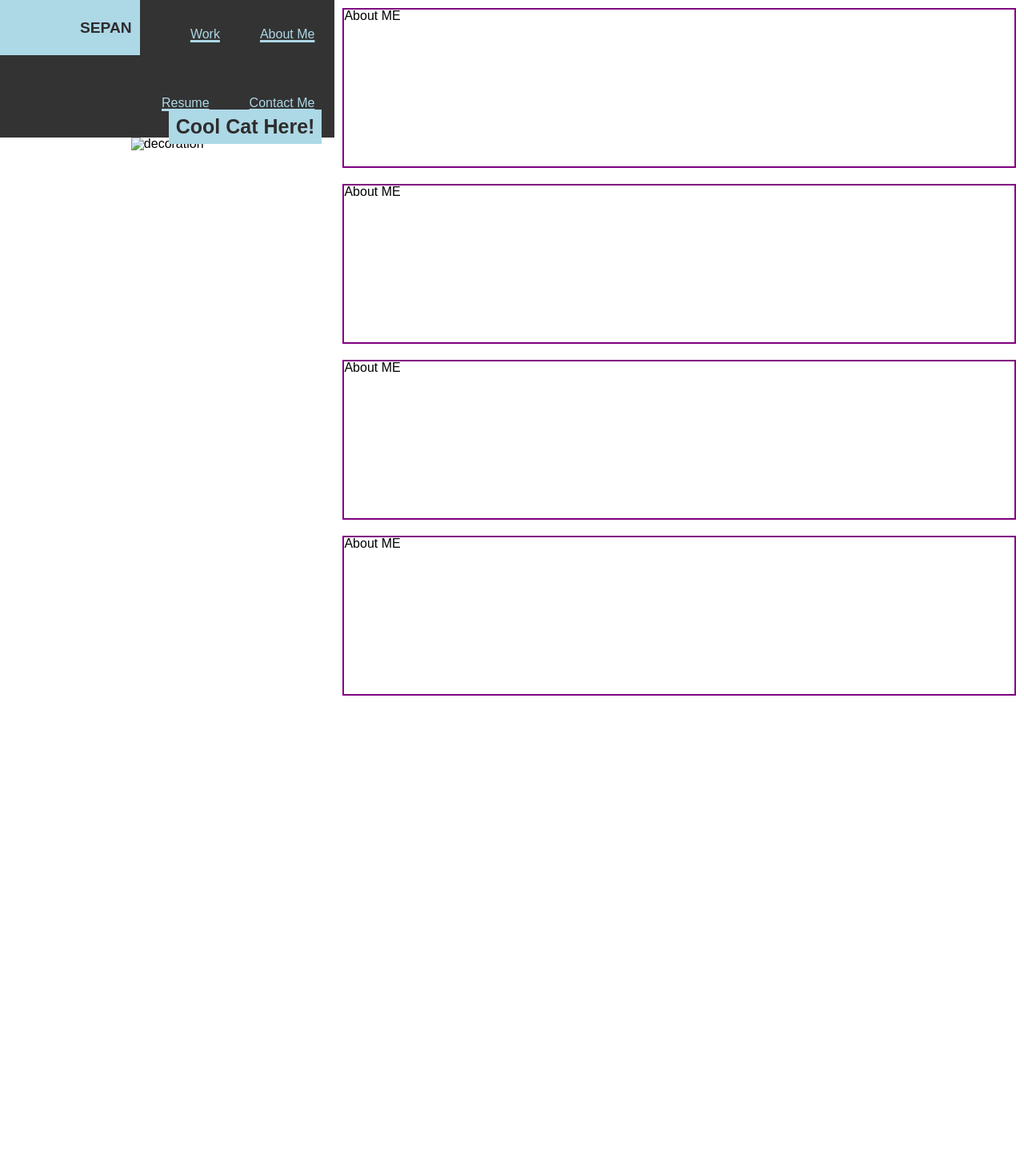
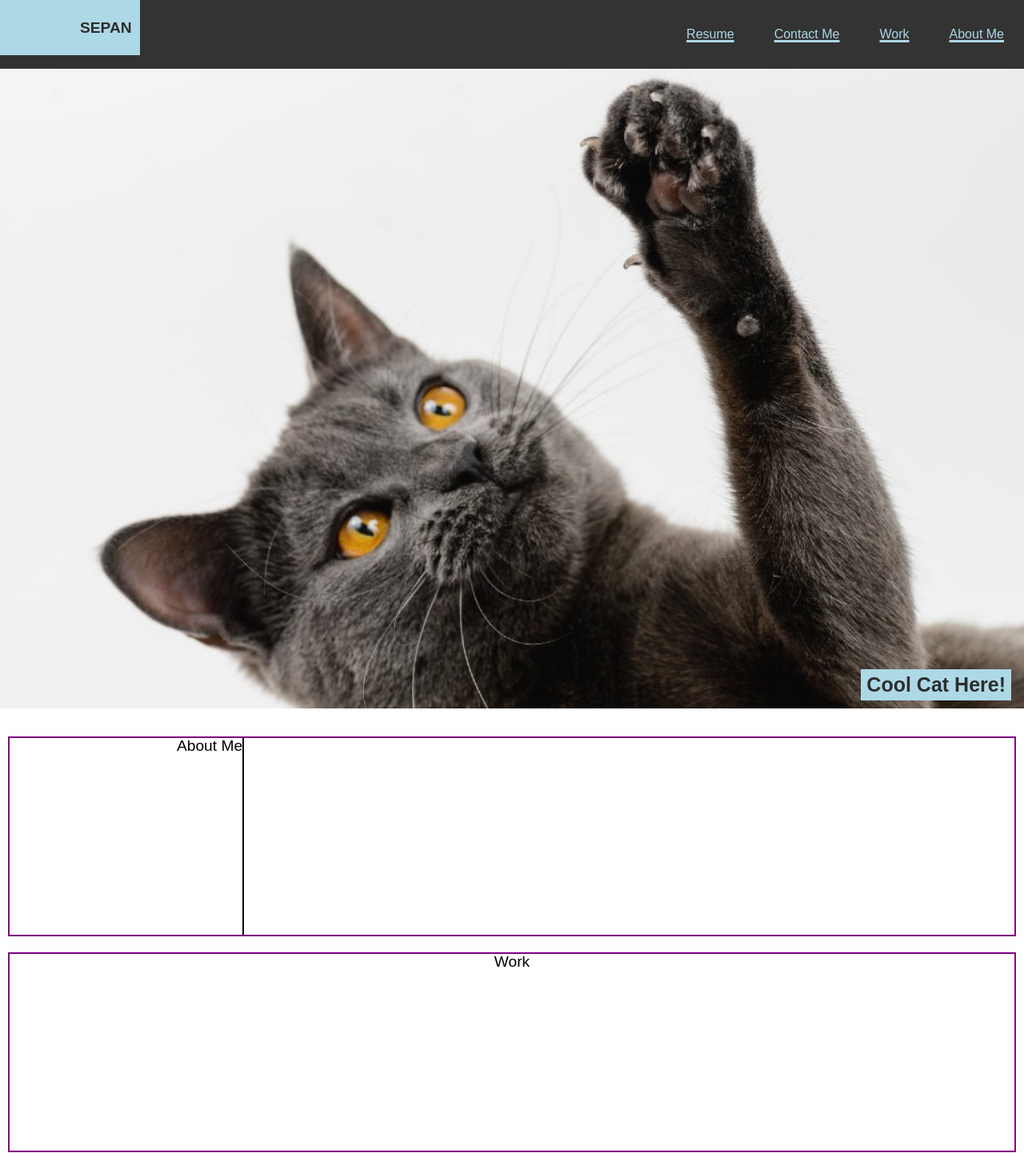
Before and after one commit to Sepan09/Portfolio, a plain HTML site: page index.html in a window 1280 px wide. Shown: the top 1442 px of the page at 80% size. Before the commit the page ends 880 px from the top, so only its background shows below. Drawn offline with Linux system fonts and the light colour scheme.

Commit message:
made changes

```diff
--- a/assets/style.css
+++ b/assets/style.css
@@ -39,7 +39,7 @@ li {
 }
 
 li a {
-    display: block;
+    display: flex;
     color: var(--color-2);
     text-align: center;
     padding: 35px 25px;
@@ -55,18 +55,27 @@ li a:hover:not(.active) {
     background-color:var(--color-2);
 }
 
+.Cat {
+    height: 800px;
+    width: 100%;
+    margin-bottom: 25px;
+    background-image: url(../assets/meow-meow.webp.jpg);
+    background-size: cover;
+    background-position: center;
+}
 .container {
     position: relative;
     text-align: center;
     background-color: white;
+    background-size: cover;
 }
-.bottom-right {
+
+#bottom-right {
     position: absolute;
-    bottom: 8px;
+    bottom: 35px;
     right: 16px;
     background-color: var(--color-2);
     color: var(--text-color);
-    border: 2px solid var(--color-2);
     padding: 7px;
     font-size: 25px;
     font-weight: bold;
@@ -79,8 +88,25 @@ main {
     flex-direction: column;
 }
 
+.section-main {
+    flex: 0 0 70%;
+    /* height: 250px; */
+}
+
+.section-heading {
+    flex: 0 0 20%;
+    text-align: right;
+    border-right: 2px solid black;
+}
+
 section {
-    height: 200px;
+    min-height: 250px;
     border:solid purple 2px;
     margin:10px;
+    font-size: larger;
+    display: flex;
+    justify-content: space-evenly;
 }
+
+.About-me {
+}
--- a/index.html
+++ b/index.html
@@ -9,42 +9,42 @@
 </head>
 
 <body>
-    <header>
+    <main>
         <nav>
         <h1 style="float:left" id="name">SEPAN</h1>
             <ul>
                 <li>
-                    <a href="">About Me</a>
+                    <a href="#About-me">About Me</a>
                 </li>
                 <li>
-                    <a href="">Work</a>
+                    <a href="#Work">Work</a>
                 </li>
                 <li>
-                    <a href="">Contact Me</a>
+                    <a href="#Resume">Contact Me</a>
                 </li>
                 <li>
-                    <a href="">Resume</a>
+                    <a href="#Contact-me">Resume</a>
                 </li>
             </ul>
         </nav>
+        <figure class="Cat"></figure>
         <div class="container">
-            <img src="c:\Users\sepan\Downloads\meow-meow.webp.jpg" alt="decoration">
-            <p class="bottom-right">Cool Cat Here!</p>
+            <p id="bottom-right">Cool Cat Here!</p>
         </div>
-    </header>
+        <section id="About-me" >
+            <p class="section-heading"> About Me</p>
+            <div class="section-main">
 
-    <main class="card-container" >
-        <section class="about-me">
-            <p> About ME</p>
+            </div>
         </section>
-        <section class="about-me">
-            <p> About ME</p>
+        <section id="Work" >
+            <p> Work</p>
         </section>
-        <section class="about-me">
-            <p> About ME</p>
+        <section id="Resume" >
+            <p> Resume</p>
         </section>
-        <section class="about-me">
-            <p> About ME</p>
+        <section id="Contact-me" >
+            <p> Contact Me</p>
         </section>
     </main>
 </body>
```
Also changed, not shown: assets/meow-meow.webp.jpg (added).
